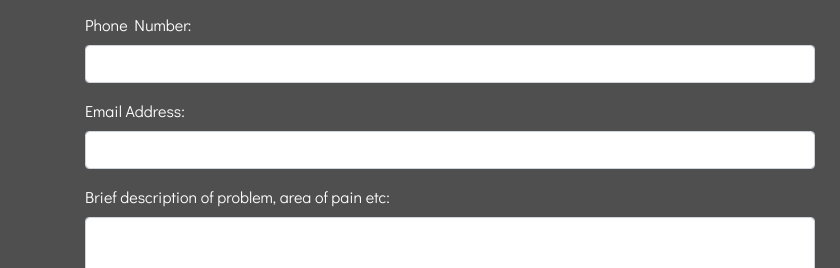
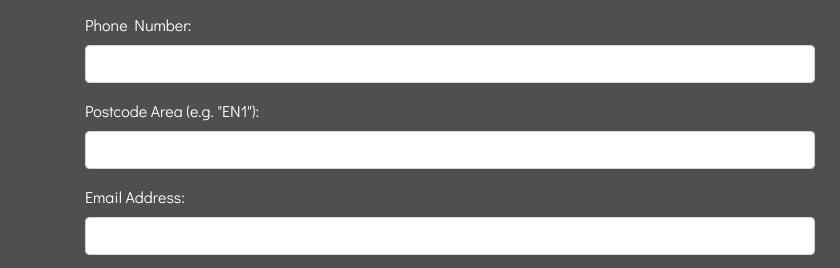
Before and after one commit to andymcg303/osteopathysite, a plain HTML site: page contact.html in a window 1280 px wide. Shown: the part 337-605 px from the top of the page, 0-840 px from the left. Drawn offline with Linux system fonts and the light colour scheme.

Commit message:
Add postcode area to contact form

```diff
--- a/contact.html
+++ b/contact.html
@@ -94,6 +94,12 @@
             </div>
             <div class="control-group form-group">
               <div class="controls">
+                <label>Postcode Area (e.g. "EN1"):</label>
+                <input type="text" required class="form-control" id="postarea" name="postarea">
+              </div>
+            </div>
+            <div class="control-group form-group">
+              <div class="controls">
                 <label>Email Address:</label>
                 <input type="email" required class="form-control" id="email" name="email">
               </div>
```
